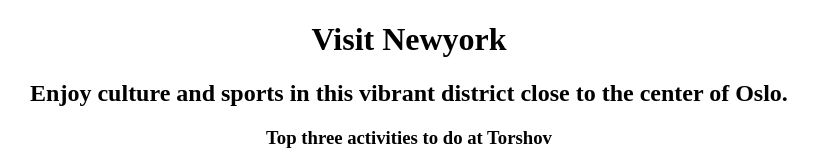
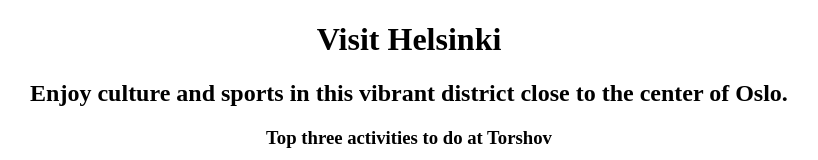
Before and after one commit to benMohamoud/testGit, a plain HTML site: page index.html in a window 1280 px wide. Shown: the top 160 px of the page, without its empty margins (231-1049 px from the left). Drawn offline with nearby package versions, Linux system fonts and the light colour scheme.

Commit message:
Update index.html
updated the city

```diff
--- a/index.html
+++ b/index.html
@@ -7,7 +7,7 @@
 
         <!-- HERO SECTION -->
         <div>
-            <h1>Visit Newyork</h1>
+            <h1>Visit Helsinki</h1>
             <h2>Enjoy culture and sports in this vibrant district close to the center of Oslo.</h2>
         </div>
 
```
